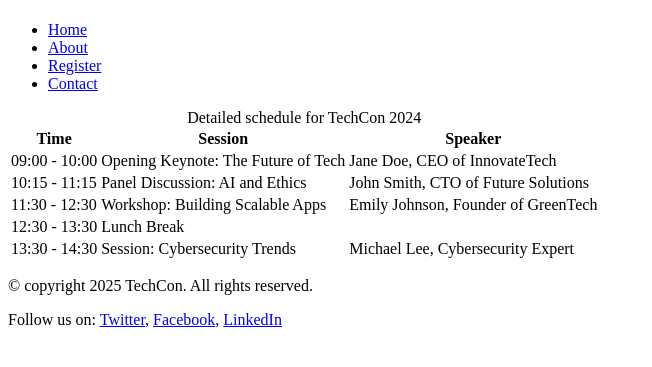
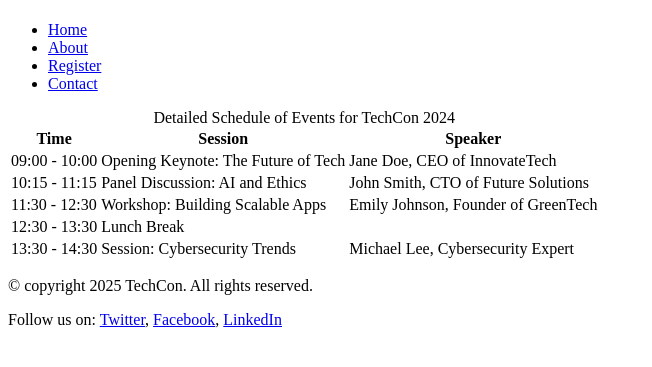
Before and after one commit to KisekeDM/TechCon_HTML, a plain HTML site: page techcon_website/schedule.html in a window 1280 px wide. Shown: the part 59-426 px from the top of the page, without its empty margins (0-652 px from the left). Drawn offline with Linux system fonts and the light colour scheme.

Commit message:
correct caption for schedule.html

```diff
--- a/techcon_website/schedule.html
+++ b/techcon_website/schedule.html
@@ -24,8 +24,6 @@
 
 
         <table>
-
-            <caption>Detailed schedule for TechCon 2024</caption>
 
             <thead>
                 <tr>
@@ -60,6 +58,9 @@
                     <td>Session: Cybersecurity Trends</td>
                     <td>Michael Lee, Cybersecurity Expert</td>
                 </tr>
+
+                <caption>Detailed Schedule of Events for TechCon 2024</caption>
+
         </table>
     </main>
 
```
